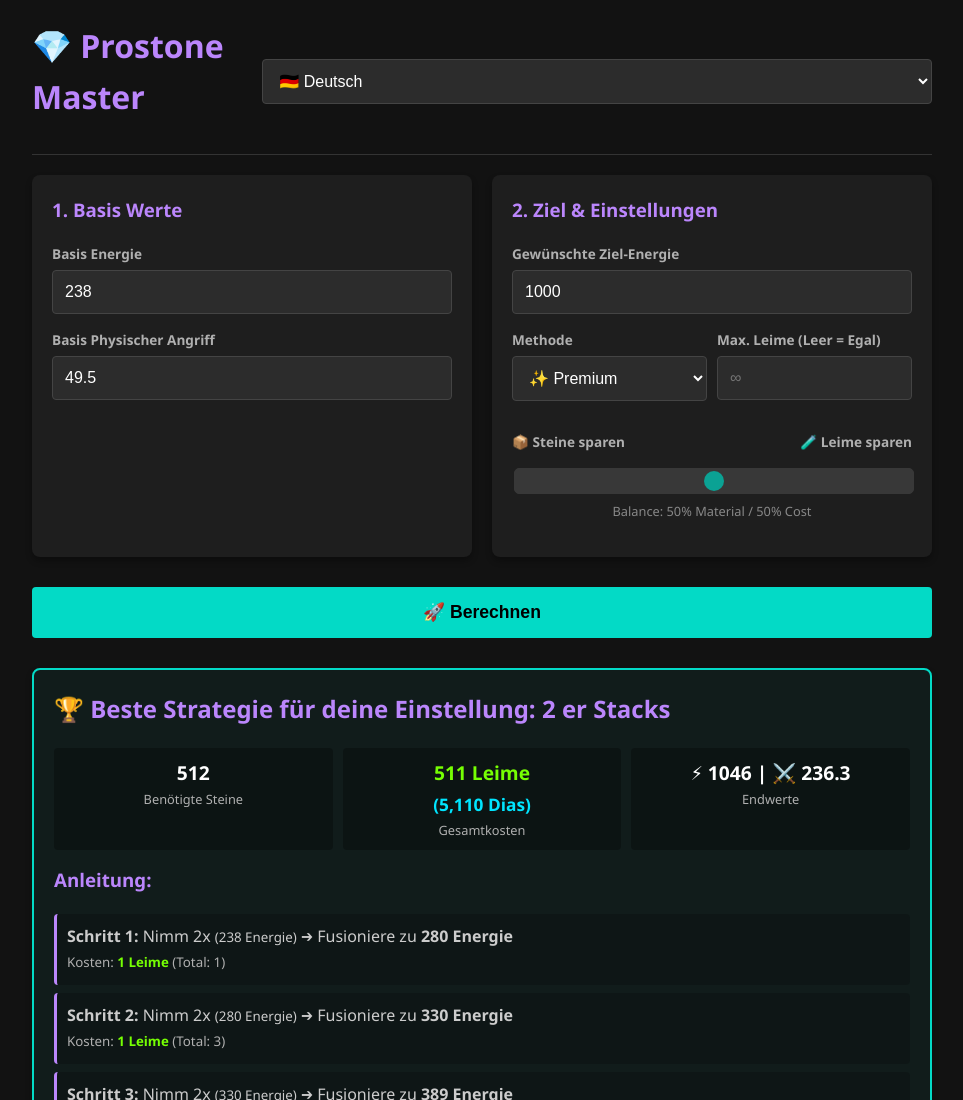
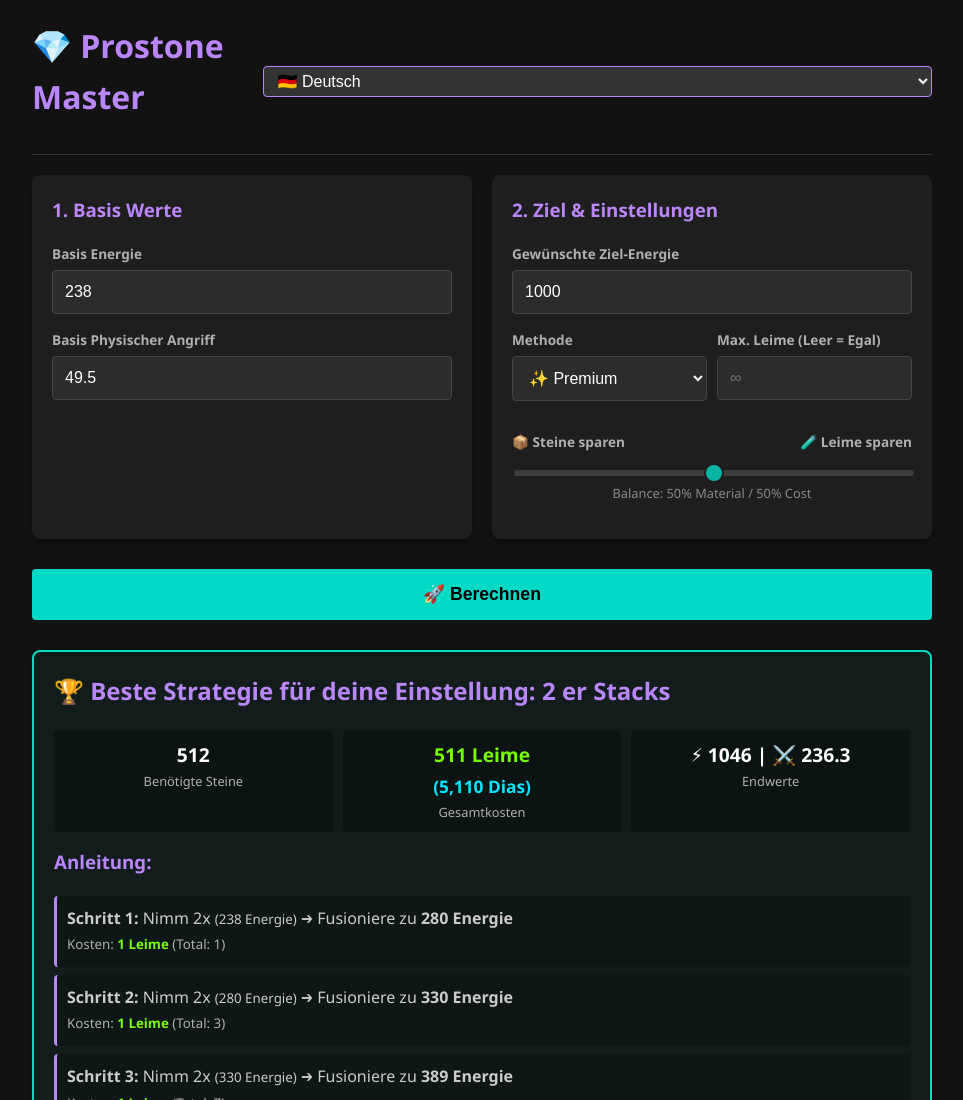
Before and after one commit to RenzoHappiness/ProStoneComb, a plain HTML site: page index.html in a window 1280 px wide. Shown: the top 1100 px of the page, without its empty margins (158-1121 px from the left). Drawn offline with Linux system fonts and the light colour scheme.

Commit message:
Enhance slider styling and add new styles
Added new slider styling for better user interaction.

```diff
--- a/style.css
+++ b/style.css
@@ -28,6 +28,15 @@ body {
     padding-bottom: 10px;
 }
 
+.lang-select {
+    background: #333;
+    color: #fff;
+    border: 1px solid var(--primary);
+    padding: 5px 10px;
+    border-radius: 4px;
+    cursor: pointer;
+}
+
 .container { max-width: 900px; margin: 0 auto; }
 h1, h2, h3 { color: var(--primary); margin-top: 0; }
 
@@ -55,7 +64,7 @@ h1, h2, h3 { color: var(--primary); margin-top: 0; }
 .input-group { margin-bottom: 15px; }
 label { display: block; margin-bottom: 5px; font-weight: bold; color: var(--muted); font-size: 0.85em; }
 
-input, select {
+input[type="number"], select {
     width: 100%;
     padding: 12px;
     background: #2c2c2c;
@@ -108,6 +117,7 @@ button.calc-btn:active { transform: scale(0.98); }
 .cost-glue { color: var(--glue-color); font-weight: bold; }
 .cost-dia { color: var(--diamond-color); font-size: 0.9em; }
 
+/* Tabellen */
 table { width: 100%; border-collapse: collapse; font-size: 0.9rem; }
 th, td { text-align: left; padding: 12px 8px; border-bottom: 1px solid #333; }
 th { color: var(--secondary); }
@@ -121,8 +131,6 @@ tr:hover { background: rgba(255,255,255,0.05); }
     font-weight: bold;
     text-transform: uppercase;
 }
-.badge-prem { background: #ffd700; color: #000; }
-.badge-std { background: #888; color: #000; }
 
 .step-list { list-style:none; padding:0; color:#ccc; }
 .step-item {
@@ -133,23 +141,22 @@ tr:hover { background: rgba(255,255,255,0.05); }
     border-left:3px solid var(--primary);
 }
 
-/* ... alter CSS Code ... */
-
-/* Slider Styling */
+/* --- NEU: SLIDER STYLING --- */
 .slider {
     -webkit-appearance: none;
     width: 100%;
-    height: 8px;
+    height: 6px;
     border-radius: 5px;
     background: #444;
     outline: none;
-    opacity: 0.7;
+    opacity: 0.8;
     transition: opacity .2s;
-    margin-top: 10px;
+    margin-top: 5px;
 }
 
 .slider:hover { opacity: 1; }
 
+/* Der "Knopf" für Chrome/Safari/Edge */
 .slider::-webkit-slider-thumb {
     -webkit-appearance: none;
     appearance: none;
@@ -158,12 +165,15 @@ tr:hover { background: rgba(255,255,255,0.05); }
     border-radius: 50%;
     background: var(--secondary);
     cursor: pointer;
+    border: 2px solid #1e1e1e;
 }
 
+/* Der "Knopf" für Firefox */
 .slider::-moz-range-thumb {
     width: 20px;
     height: 20px;
     border-radius: 50%;
     background: var(--secondary);
     cursor: pointer;
+    border: 2px solid #1e1e1e;
 }
```
